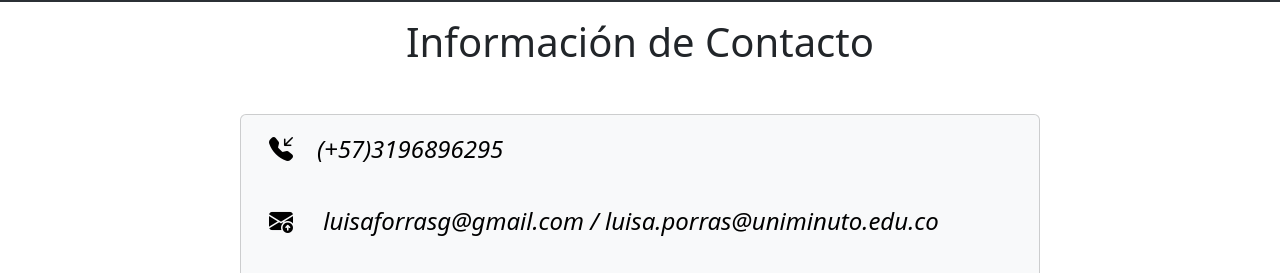
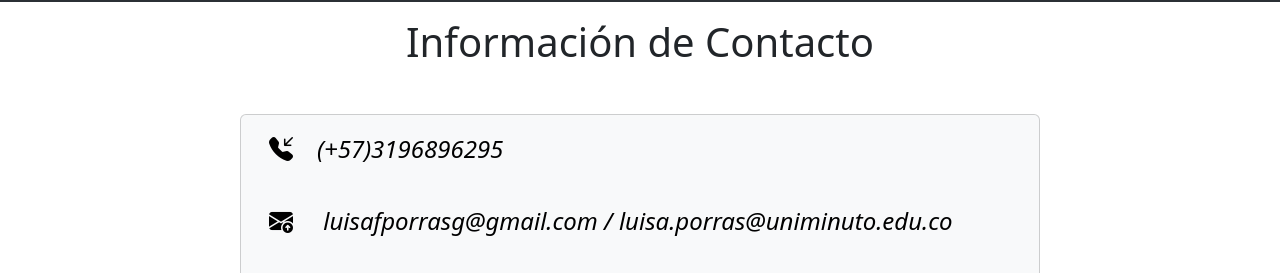
Before and after one commit to LuisaPorrasG/web-luisa-porras, a plain HTML site: page contacto.html in a window 1280 px wide. Shown: the part 70-343 px from the top of the page. Drawn offline with nearby package versions, Linux system fonts and the light colour scheme.

Commit message:
Arreglo contacto

```diff
--- a/contacto.html
+++ b/contacto.html
@@ -45,7 +45,7 @@
                 <i class="bi bi-envelope-arrow-up-fill"><a class="mx-4"
                         href="mailto:luisa.porras@uniminuto.edu.co?subject=Contacto&body=prueba email" target="_blank"
                         style="color: black;text-decoration: none">
-                        luisaforrasg@gmail.com /
+                        luisafporrasg@gmail.com /
                         luisa.porras@uniminuto.edu.co</a>
                 </i>
                 <br>
```
